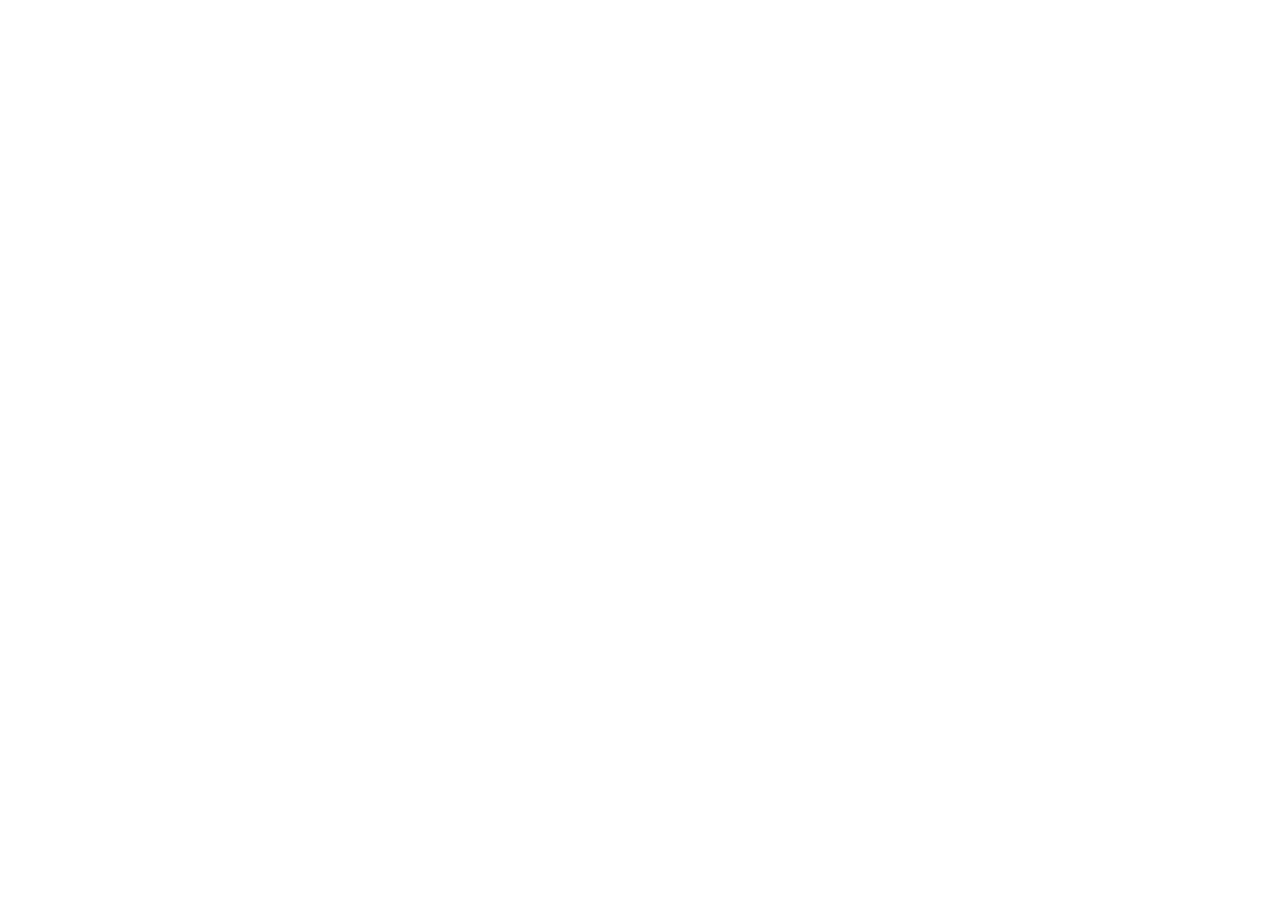
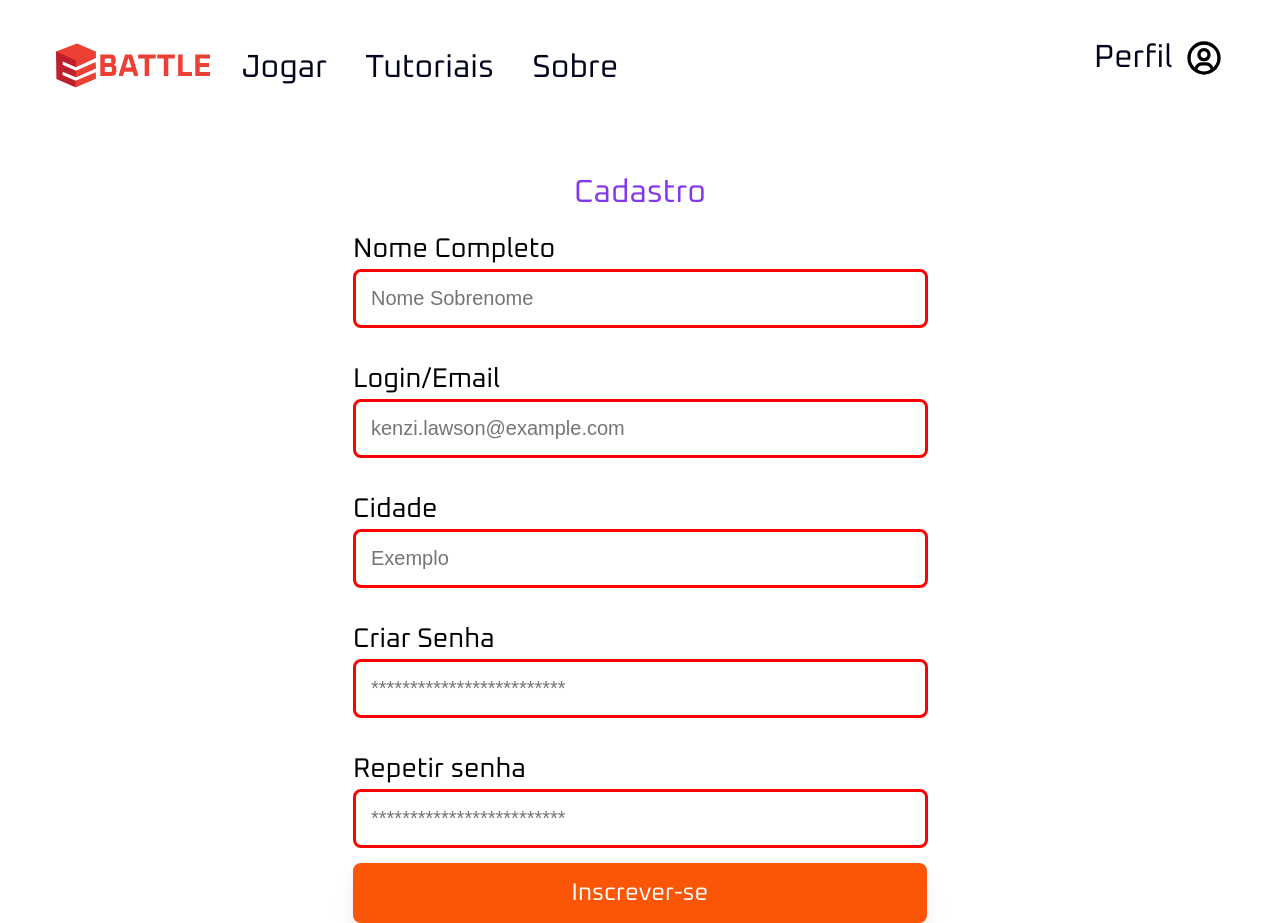
Before and after one commit to quieregatog/eBattle-LAMIA, a React (Create React App) app: page /register in a window 1280 px wide. Before the commit this address had no page. Before the commit the page ends 800 px from the top, so only its background shows below. Built offline with nearby package versions, Linux system fonts and the light colour scheme.

Commit message:
Create screen of register user

```diff
--- a/src/components/Button/styled.ts
+++ b/src/components/Button/styled.ts
@@ -11,7 +11,8 @@
   outline: none;
   min-width: 205px;
   max-height: 53px;
-  padding: 20px;
+  padding: 30px 30px;
+
   display: flex;
   align-items: center;
   justify-content: center;
--- a/src/components/Forms/FormLogin.tsx
+++ b/src/components/Forms/FormLogin.tsx
@@ -6,7 +6,7 @@
 
 export const FormLogin = () => {
   return (
-    <FormStyled>
+    <FormStyled margin="150px auto">
       <div className="container-form">
         <InputText
           name="email"
--- /dev/null
+++ b/src/components/Forms/FormRegister.tsx
@@ -0,0 +1,52 @@
+import React from "react";
+import { ColorsDesign } from "../../style";
+import { FontsT } from "../../style/fonts";
+import { ButtonDefault } from "../Button/Default";
+import { InputText } from "../Inputs/Text";
+import { FormStyled } from "./styled";
+
+export const FormRegister = () => {
+  return (
+    <FormStyled>
+      <FontsT.T1 color={ColorsDesign.secondary}>Cadastro</FontsT.T1>
+      <div className="container-form">
+        <InputText
+          className="input-form"
+          name="name"
+          placeholder="Nome Sobrenome"
+          type="text"
+          title="Nome Completo"
+        />
+        <InputText
+          className="input-form"
+          name="email"
+          placeholder="kenzi.lawson@example.com"
+          type="email"
+          title="Login/Email"
+        />
+        <InputText
+          className="input-form"
+          name="Cidade"
+          placeholder="Exemplo"
+          type="text"
+          title="Cidade"
+        />
+        <InputText
+          className="input-form"
+          name="check-password"
+          placeholder="*************************"
+          type="password"
+          title="Criar Senha"
+        />
+        <InputText
+          className="input-form"
+          name="password"
+          placeholder="*************************"
+          type="password"
+          title="Repetir senha"
+        />
+      </div>
+      <ButtonDefault title="Inscrever-se" className="btn-formLogin" />
+    </FormStyled>
+  );
+};
--- a/src/components/Forms/styled.ts
+++ b/src/components/Forms/styled.ts
@@ -1,9 +1,10 @@
 import styled from "styled-components";
+import { IStyledComponents } from "../../interface/IGlobal";
 
-export const FormStyled = styled.form`
+export const FormStyled = styled.form<IStyledComponents>`
   width: 574px;
   height: 350px;
-  margin: 100px auto;
+  margin: ${(props) => props.margin || "50px auto"};
   display: flex;
   align-items: center;
   flex-direction: column;
@@ -11,8 +12,10 @@
 
   .container-form {
     width: 100%;
-    height: 270px;
-    padding: 0;
+    /* height: 270px; */
+  }
+  .input-form:nth-child(n + 1) {
+    margin-top: 20px;
   }
   .btn-formLogin {
     width: 100%;
--- a/src/index.tsx
+++ b/src/index.tsx
@@ -4,7 +4,6 @@
 import { BrowserRouter as Routes } from "react-router-dom";
 import { Provider } from "react-redux";
 import { store } from "./app/store";
-// import GlobalStyled from "./style/global";
 
 const root = ReactDOM.createRoot(
   document.getElementById("root") as HTMLElement
--- /dev/null
+++ b/src/interface/IFonts.ts
@@ -0,0 +1,7 @@
+import { IGlobalAttributes } from "./IGlobal";
+
+export interface IFontsGlobal extends IGlobalAttributes {
+  color?: string;
+  fontSize?: number;
+  fontWeight?: number;
+}
--- a/src/interface/IGlobal.ts
+++ b/src/interface/IGlobal.ts
@@ -8,6 +8,7 @@
 }
 
 export interface IStyledComponents {
+  margin?: string;
   backgroundColor?: string;
   backgroundImage?: string;
   width?: string;
--- a/src/interface/IInput.ts
+++ b/src/interface/IInput.ts
@@ -1,7 +1,7 @@
 import { IGlobalAttributes } from "./IGlobal";
 
 export interface IInput extends IGlobalAttributes, IInputBase {
-  type: "email" | "password";
+  type: "email" | "password" | "text";
   title: string;
 }
 
--- /dev/null
+++ b/src/pages/Auth/RegisterPage.tsx
@@ -0,0 +1,15 @@
+import { FormRegister } from "../../components/Forms/FormRegister";
+import NavBar from "../../components/NavBar";
+import { PageStyled } from "../styled";
+import { PageLoginStyled } from "./styled";
+
+export const RegisterPage = () => {
+  return (
+    <PageStyled>
+      <NavBar />
+      <PageLoginStyled>
+        <FormRegister />
+      </PageLoginStyled>
+    </PageStyled>
+  );
+};
--- a/src/routes/index.tsx
+++ b/src/routes/index.tsx
@@ -1,5 +1,6 @@
 import { Routes, Route } from "react-router";
 import { LoginPage } from "../pages/Auth/Login";
+import { RegisterPage } from "../pages/Auth/RegisterPage";
 import { GamesPage } from "../pages/Games";
 import HomePage from "../pages/Home";
 
@@ -8,6 +9,7 @@
     <Routes>
       <Route path="/" element={<HomePage />} />
       <Route path="/login" element={<LoginPage />} />
+      <Route path="/register" element={<RegisterPage />} />
       <Route path="/games" element={<GamesPage />} />
     </Routes>
   );
--- a/src/style/fonts.ts
+++ b/src/style/fonts.ts
@@ -1,87 +1,107 @@
 import styled from "styled-components";
+import { IFontsGlobal } from "../interface/IFonts";
 import ColorsDesign from "./colors";
 
 // Title
-const H1 = styled.h1`
+const H1 = styled.h1<IFontsGlobal>`
   font-family: "Oxanium";
   font-style: normal;
-  font-weight: 400;
-  font-size: 32px;
+  font-weight: ${(props) => props.fontWeight || "400"};
+  font-size: ${(props) => props.fontSize || "32px"};
   line-height: 40px;
-  color: ${ColorsDesign.dark};
+  color: ${(props) => props.color || ColorsDesign.dark};
+  margin: 0;
+  padding: 0;
 `;
 
-const H2 = styled.h1``;
+const H2 = styled.h2``;
 
-const H3 = styled.h1`
+const H3 = styled.h3<IFontsGlobal>`
   font-family: "Oxanium";
   font-style: normal;
-  font-weight: 400;
-  font-size: 64px;
+  font-weight: ${(props) => props.fontWeight || 400};
+  font-size: ${(props) => props.fontSize || "64px"};
   line-height: 80px;
-  color: ${ColorsDesign.font};
+  color: ${(props) => props.color || ColorsDesign.font};
+  margin: 0;
+  padding: 0;
 `;
 
-const H4 = styled.h1``;
+const H4 = styled.h4``;
 
-const H5 = styled.h1`
+const H5 = styled.h5<IFontsGlobal>`
   font-family: "Oxanium";
   font-style: normal;
-  font-weight: 400;
-  font-size: 27px;
+  font-weight: ${(props) => props.fontWeight || 400};
+  font-size: ${(props) => props.fontSize || "27px"};
+  line-height: 34px;
+  margin: 0;
+  padding: 0;
+`;
+
+// Paragraph
+const P1 = styled.p<IFontsGlobal>`
+  font-family: "Comfortaa";
+  font-style: normal;
+  font-weight: ${(props) => props.fontWeight || 400};
+  font-size: ${(props) => props.fontSize || "25px"};
+  line-height: 28px;
+  color: ${(props) => props.color || ColorsDesign.font};
+  margin: 0;
+  padding: 0;
+`;
+
+const P2 = styled.p<IFontsGlobal>`
+  margin: 0;
+  padding: 0;
+  font-family: "Oxanium";
+  font-style: normal;
+  font-weight: ${(props) => props.fontWeight || 400};
+  font-size: ${(props) => props.fontSize || "27px"};
   line-height: 34px;
 `;
 
-// Paragraph
-const P1 = styled.p`
+const P3 = styled.p<IFontsGlobal>`
   font-family: "Comfortaa";
   font-style: normal;
-  font-weight: 400;
-  font-size: 25px;
-  line-height: 28px;
-  color: ${ColorsDesign.font};
-`;
-
-const P2 = styled.p`
-  font-family: "Oxanium";
-  font-style: normal;
-  font-weight: 400;
-  font-size: 27px;
-  line-height: 34px;
-`;
-
-const P3 = styled.p`
-  font-family: "Comfortaa";
-  font-style: normal;
-  font-weight: 400;
-  font-size: 16px;
+  font-weight: ${(props) => props.fontWeight || 400};
+  font-size: ${(props) => props.fontSize || "16px"};
   line-height: 18px;
+  margin: 0;
+  padding: 0;
 `;
 
 // Links
-const A1 = styled.a`
+const A1 = styled.a<IFontsGlobal>`
   font-family: "Comfortaa";
   font-style: normal;
-  font-weight: 400;
-  font-size: 18px;
+  font-weight: ${(props) => props.fontWeight || 400};
+  font-size: ${(props) => props.fontSize || "18px"};
   line-height: 20px;
-  color: ${ColorsDesign.secondary};
+  margin: 0;
+  padding: 0;
+  color: ${(props) => props.color || ColorsDesign.secondary};
 `;
 
-export const Legend1 = styled.legend`
+export const Legend1 = styled.legend<IFontsGlobal>`
   font-family: "Oxanium";
   font-style: normal;
-  font-weight: 400;
-  font-size: 40px;
+  font-weight: ${(props) => props.fontWeight || 400};
+  font-size: ${(props) => props.fontSize || "40px"};
   line-height: 50px;
+  margin: 0;
+  padding: 0;
 `;
 
-const T1 = styled.p`
+const T1 = styled.p<IFontsGlobal>`
   font-family: "Oxanium";
   font-style: normal;
-  font-weight: 400;
-  font-size: 32px;
-  line-height: 40px;
+  font-weight: ${(props) => props.fontWeight || 400};
+  font-size: ${(props) => props.fontSize || "32px"};
+  color: ${(props) => props.color || ColorsDesign.dark};
+  margin: 0;
+  padding: 0;
+  /* line-height: 40px; */
 `;
 
 const FontsH = { H1, H2, H3, H4, H5 };
```
Also changed, not shown: src/style/global.ts (indentation only).
